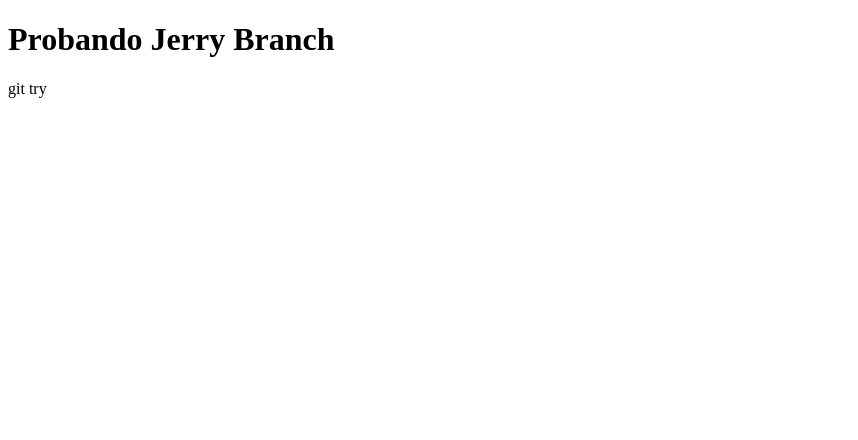
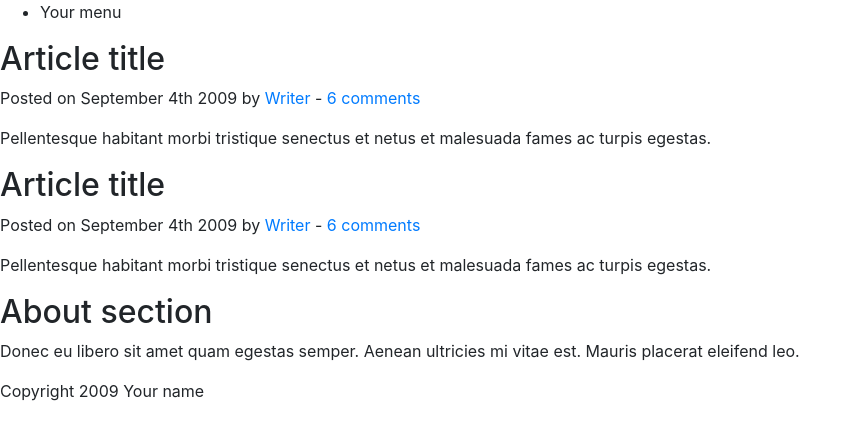
Before and after one commit to cgmerida/git-course, a plain HTML site: page index.html in a window 1280 px wide. Shown: the whole page, without its empty margins (0-858 px from the left). Drawn offline with nearby package versions, Linux system fonts and the light colour scheme.

```diff
--- a/index.html
+++ b/index.html
@@ -1,14 +1,56 @@
-<!DOCTYPE html>
-<html lang="en">
+<!DOCTYPE HTML>
+
+<html>
+
 <head>
-    <meta charset="UTF-8">
-    <meta name="viewport" content="width=device-width, initial-scale=1.0">
-    <meta http-equiv="X-UA-Compatible" content="ie=edge">
-    <title>Primera Página</title>
-    <link rel="stylesheet" href="dist/css/style.css">
+    <meta http-equiv="Content-Type" content="text/html; charset=UTF-8" />
+    <title>Your Website</title>
+    <link rel="stylesheet" href="https://stackpath.bootstrapcdn.com/bootstrap/4.1.3/css/bootstrap.min.css"
+    integrity="sha384-MCw98/SFnGE8fJT3GXwEOngsV7Zt27NXFoaoApmYm81iuXoPkFOJwJ8ERdknLPMO"
+        crossorigin="anonymous">
 </head>
+
 <body>
-    <h1>Probando Jerry Branch</h1>
-    <p>git try</p>
+
+    <header>
+        <nav>
+            <ul>
+                <li>Your menu</li>
+            </ul>
+        </nav>
+    </header>
+
+    <section>
+
+        <article>
+            <header>
+                <h2>Article title</h2>
+                <p>Posted on <time datetime="2009-09-04T16:31:24+02:00">September 4th 2009</time> by <a href="#">Writer</a>
+                    - <a href="#comments">6 comments</a></p>
+            </header>
+            <p>Pellentesque habitant morbi tristique senectus et netus et malesuada fames ac turpis egestas.</p>
+        </article>
+
+        <article>
+            <header>
+                <h2>Article title</h2>
+                <p>Posted on <time datetime="2009-09-04T16:31:24+02:00">September 4th 2009</time> by <a href="#">Writer</a>
+                    - <a href="#comments">6 comments</a></p>
+            </header>
+            <p>Pellentesque habitant morbi tristique senectus et netus et malesuada fames ac turpis egestas.</p>
+        </article>
+
+    </section>
+
+    <aside>
+        <h2>About section</h2>
+        <p>Donec eu libero sit amet quam egestas semper. Aenean ultricies mi vitae est. Mauris placerat eleifend leo.</p>
+    </aside>
+
+    <footer>
+        <p>Copyright 2009 Your name</p>
+    </footer>
+
 </body>
+
 </html>
```
